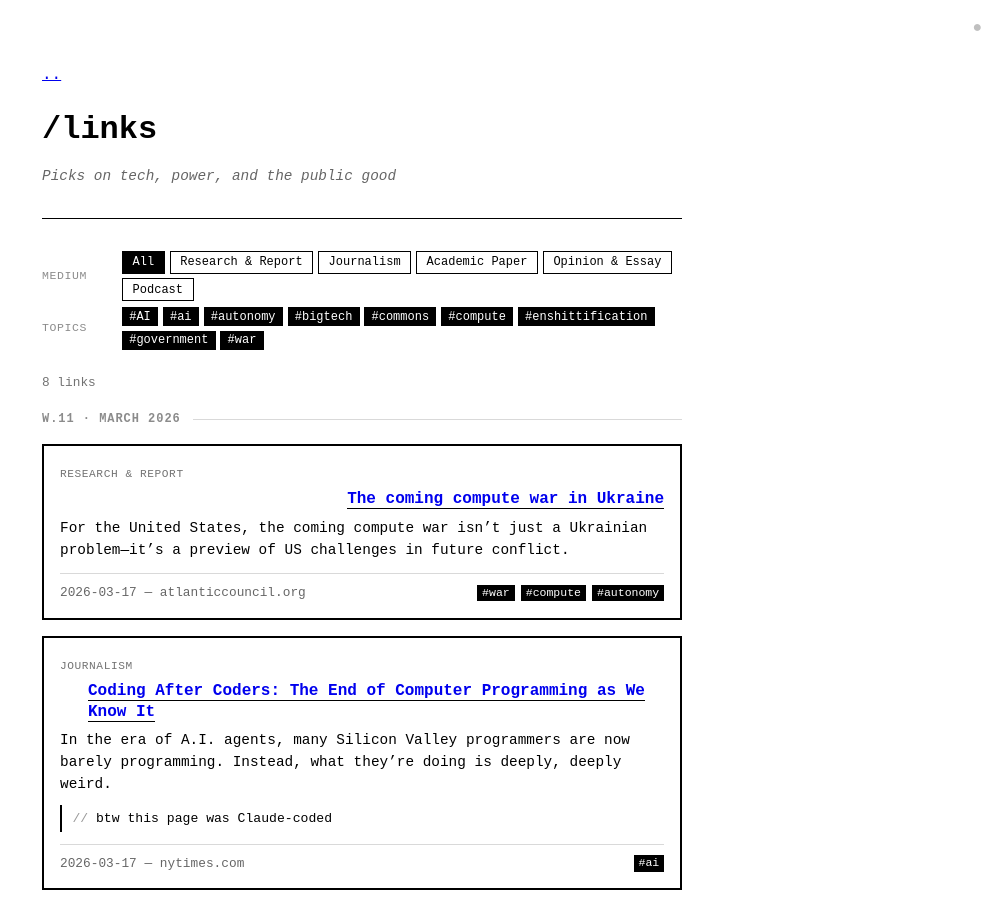
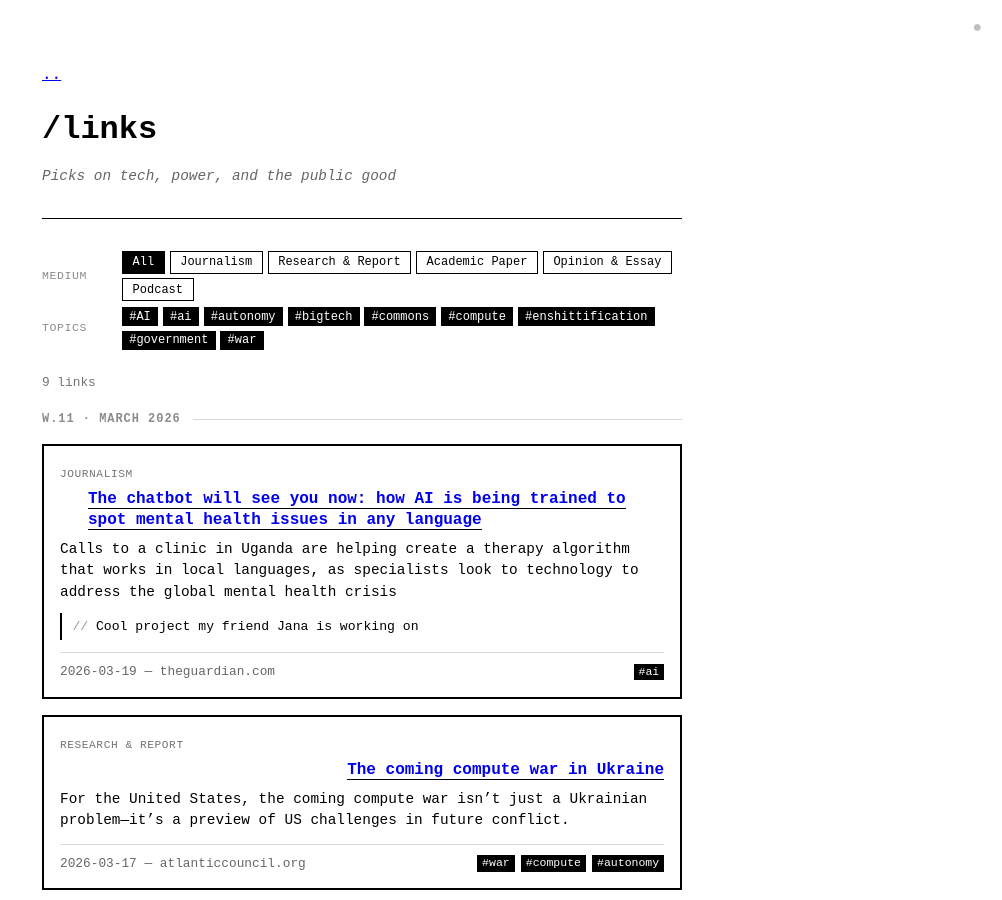
Before and after one commit to PLrolle/plrolle.github.io, a Jekyll site: the page built from links.md, in a window 1280 px wide and 900 px high. Shown: the whole window, without its empty margins (278-1280 px from the left). Built offline with Jekyll 4.4.1, drawn with Linux system fonts in a browser that asks for light colours.

Commit message:
add link: The chatbot will see you now: how AI is being trained to spot mental health issues in any language

```diff
--- a/_data/links.json
+++ b/_data/links.json
@@ -1,4 +1,19 @@
 [
+  {
+    "id": "mmx3ixsb",
+    "url": "https://www.theguardian.com/global-development/2026/jan/05/chatbot-ai-therapy-mental-health-clinic-uganda-algorithm?CMP=Share_iOSApp_Other",
+    "title": "The chatbot will see you now: how AI is being trained to spot mental health issues in any language",
+    "summary": "Calls to a clinic in Uganda are helping create a therapy algorithm that works in local languages, as specialists look to technology to address the global mental health crisis",
+    "source_name": "theguardian.com",
+    "source_favicon": "https://www.google.com/s2/favicons?domain=theguardian.com&sz=32",
+    "date": "2026-03-19",
+    "added_at": "2026-03-19T06:35:27.755Z",
+    "tags": [
+      "ai"
+    ],
+    "category": "journalism",
+    "comment": "Cool project my friend Jana is working on"
+  },
   {
     "id": "mmudcd2p",
     "url": "https://www.atlanticcouncil.org/content-series/the-big-story/the-coming-compute-war-in-ukraine/",
```
